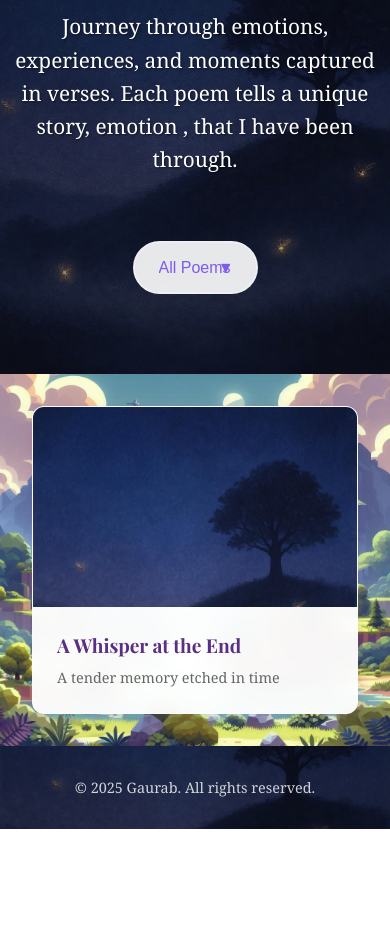
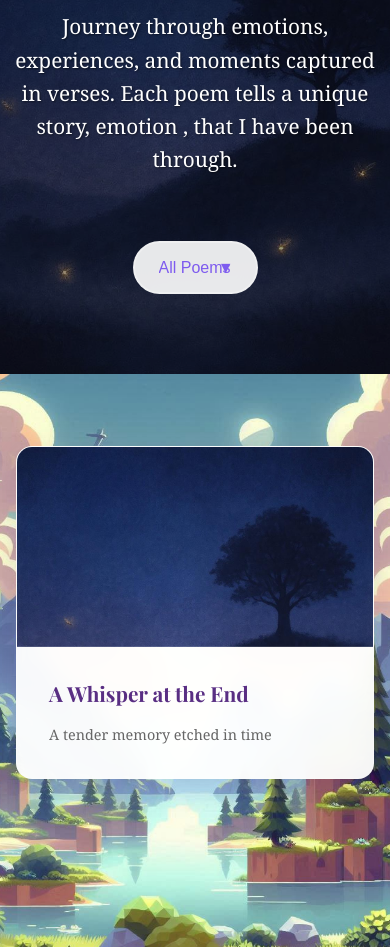
Before and after one commit to gaurab-arl/example-poem-site, a plain HTML site: page index.html in a window 390 px wide. Shown: the part 153-1100 px from the top of the page. Before the commit the page ends 982 px from the top, so only its background shows below. Drawn offline with nearby package versions, Linux system fonts and the light colour scheme.

Commit message:
Make the poems grid section larger and more prominent

```diff
--- a/css/styles.css
+++ b/css/styles.css
@@ -67,8 +67,8 @@ body {
     background-size: cover;
     background-position: center;
     position: relative;
-    padding: 1.2rem 2rem 8rem;
-    min-height: 60vh;
+    padding: 1.2rem 2rem 6rem;
+    min-height: 50vh;
     display: flex;
     flex-direction: column;
     will-change: transform;
@@ -109,11 +109,11 @@ body {
 
 .poems-wrapper {
     background: var(--background-color) var(--background-poem-wrapper) no-repeat center/cover;
-    padding: 3rem 2rem 2rem;
-    max-width: 1200px;
+    padding: 6rem 2rem 8rem;
+    max-width: 1400px;
     margin: 0 auto;
     position: relative;
-    min-height: unset;
+    min-height: 80vh;
     overflow: hidden;
     will-change: transform;
 }
@@ -187,20 +187,22 @@ h1 {
 
 .poems-grid {
     display: grid;
-    grid-template-columns: repeat(auto-fill, minmax(260px, 1fr));
-    gap: 2rem;
-    padding: 1rem;
+    grid-template-columns: repeat(auto-fill, minmax(320px, 1fr));
+    gap: 3rem;
+    padding: 3rem 2rem;
     position: relative;
     z-index: 2;
+    max-width: 1200px;
+    margin: 0 auto;
 }
 
 .poem-card {
     background: rgba(255, 255, 255, 0.95);
     backdrop-filter: blur(10px);
     border: 1px solid rgba(255, 255, 255, 0.2);
-    border-radius: 12px;
+    border-radius: 16px;
     overflow: hidden;
-    box-shadow: 0 4px 15px rgba(89, 46, 131, 0.15);
+    box-shadow: 0 8px 32px rgba(89, 46, 131, 0.15);
     transition: transform 0.3s ease, box-shadow 0.3s ease;
     text-decoration: none;
     color: inherit;
@@ -208,16 +210,17 @@ h1 {
     animation: fadeIn 0.6s ease;
     display: block;
     will-change: transform;
+    min-height: 400px;
 }
 
 .poem-card:hover {
-    transform: translateY(-8px);
-    box-shadow: 0 12px 35px rgba(89, 46, 131, 0.25);
+    transform: translateY(-12px);
+    box-shadow: 0 20px 60px rgba(89, 46, 131, 0.25);
 }
 
 .poem-card img {
     width: 100%;
-    height: 200px;
+    height: 240px;
     object-fit: cover;
     object-position: top;
     margin-bottom: -4px;
@@ -230,34 +233,35 @@ h1 {
 }
 
 .poem-card-content {
-    padding: 1.5rem;
+    padding: 2rem;
     background: transparent;
 }
 
 .poem-title {
     font-family: var(--font-heading);
     color: #592e83;
-    font-size: 1.5rem;
-    margin: 0 0 0.5rem 0;
+    font-size: 1.6rem;
+    margin: 0 0 1rem 0;
     font-weight: bold;
+    line-height: 1.3;
 }
 
 .poem-description {
     color: var(--text-secondary);
-    font-size: 0.95rem;
+    font-size: 1rem;
     line-height: 1.6;
     margin: 0;
 }
 
 .poem-category {
     position: absolute;
-    top: 1rem;
-    right: 1rem;
+    top: 1.2rem;
+    right: 1.2rem;
     background: linear-gradient(135deg, rgba(89, 46, 131, 0.9), rgba(123, 67, 176, 0.9));
     color: white;
-    padding: 0.5rem 1rem;
+    padding: 0.6rem 1.2rem;
     border-radius: 50px;
-    font-size: 0.8rem;
+    font-size: 0.85rem;
     font-weight: 500;
     box-shadow: 0 2px 8px rgba(89, 46, 131, 0.3);
     backdrop-filter: blur(5px);
@@ -392,14 +396,27 @@ footer p {
 
 @media (max-width: 768px) {
     h1 { font-size: 2.5rem; }
-    .poems-grid { grid-template-columns: 1fr; }
-    .poems-wrapper { padding: 1rem; }
+    .poems-grid {
+        grid-template-columns: 1fr;
+        gap: 2rem;
+        padding: 2rem 1rem;
+    }
+    .poems-wrapper {
+        padding: 4rem 1rem 6rem;
+        min-height: 70vh;
+    }
     .poem-page-image {
         height: 300px;
     }
     .unified-header {
         padding: 1rem 1rem 4rem;
-        min-height: 50vh;
+        min-height: 45vh;
+    }
+    .poem-card {
+        min-height: 350px;
+    }
+    .poem-card img {
+        height: 200px;
     }
 }
 
@@ -414,7 +431,7 @@ footer p {
     }
 
     .poem-title {
-        font-size: 1.2rem;
+        font-size: 1.3rem;
     }
 
     .poem-description {
@@ -429,4 +446,18 @@ footer p {
         padding: 0.8rem 0.8rem 3rem;
         min-height: 40vh;
     }
+
+    .poems-wrapper {
+        padding: 3rem 0.5rem 4rem;
+        min-height: 60vh;
+    }
+
+    .poems-grid {
+        gap: 1.5rem;
+        padding: 1.5rem 0.5rem;
+    }
+
+    .poem-card {
+        min-height: 320px;
+    }
 }
```
